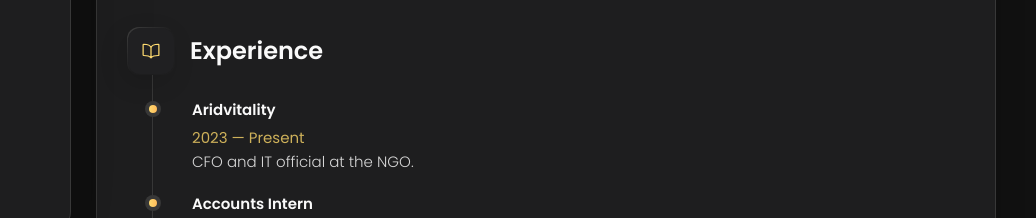
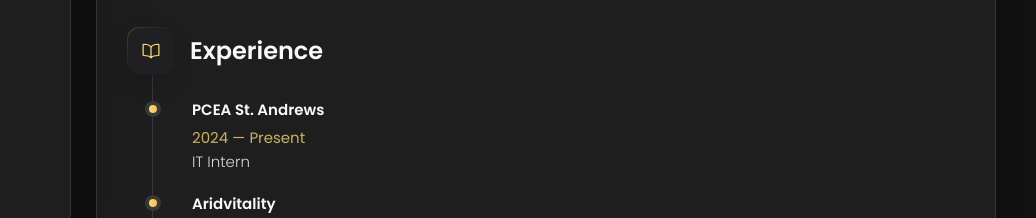
Before and after one commit to ManuMnesh/Nesh, a plain HTML site: page index.html in a window 1280 px wide. Both pictures are taken after a click on the button "Resume". Shown: the part 577-795 px from the top of the page, 244-1280 px from the left. Drawn offline with nearby package versions, Linux system fonts and the light colour scheme.

Commit message:
Update index.html

```diff
--- a/index.html
+++ b/index.html
@@ -574,6 +574,17 @@
           </div>
 
           <ol class="timeline-list">
+            <li class="timeline-item">
+
+              <h4 class="h4 timeline-item-title">PCEA St. Andrews </h4>
+
+              <span>2024 — Present</span>
+
+              <p class="timeline-text">
+                IT Intern
+              </p>
+
+            </li>
 
             <li class="timeline-item">
 
@@ -582,7 +593,7 @@
               <span>2023 — Present</span>
 
               <p class="timeline-text">
-                CFO and IT official at the NGO.
+                CFO and IT Official at the NGO.
               </p>
 
             </li>
```
